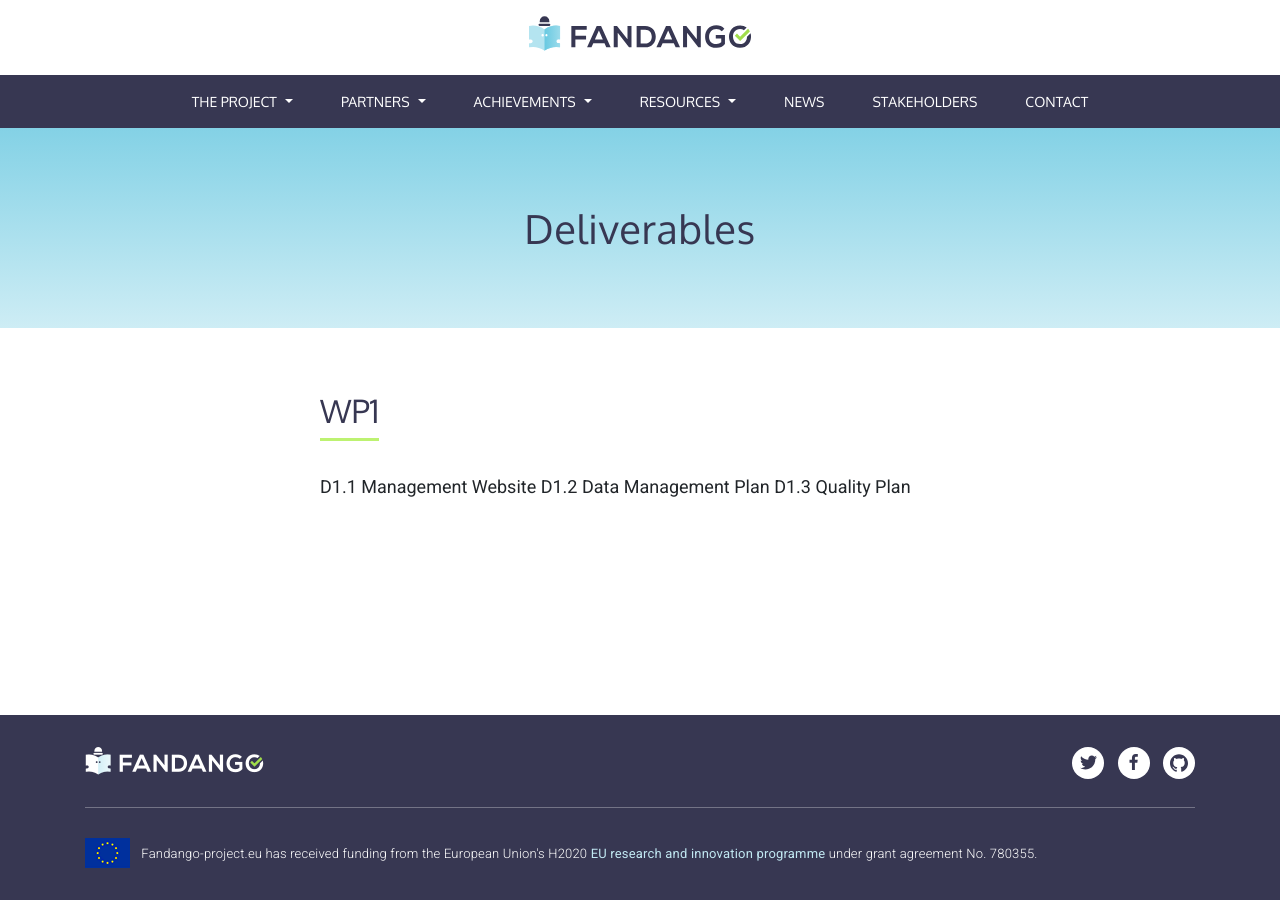
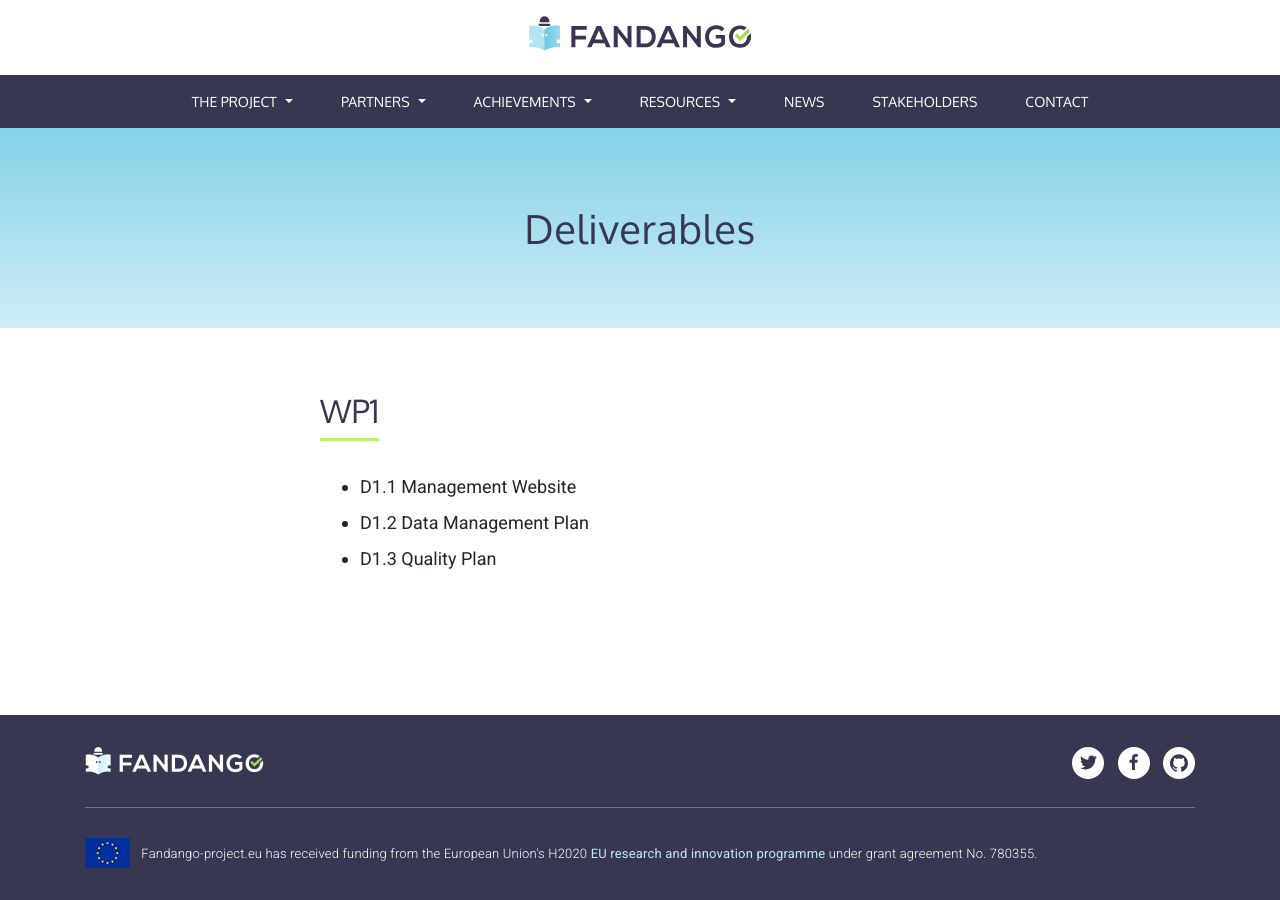
Before and after one commit to fandangOrg/fandango-web, a Jekyll site: the page built from achievements/deliverables.md, in a window 1280 px wide. Built offline with Jekyll 4.4.1, drawn with Linux system fonts in a browser that asks for light colours; comment, search, counter and statistics services are not loaded.

```diff
--- a/achievements/deliverables.md
+++ b/achievements/deliverables.md
@@ -8,6 +8,6 @@ navigation_parent: Achievements
 
 ### WP1
 
-D1.1 Management Website
-D1.2 Data Management Plan
-D1.3 Quality Plan
+* D1.1 Management Website
+* D1.2 Data Management Plan
+* D1.3 Quality Plan
```
